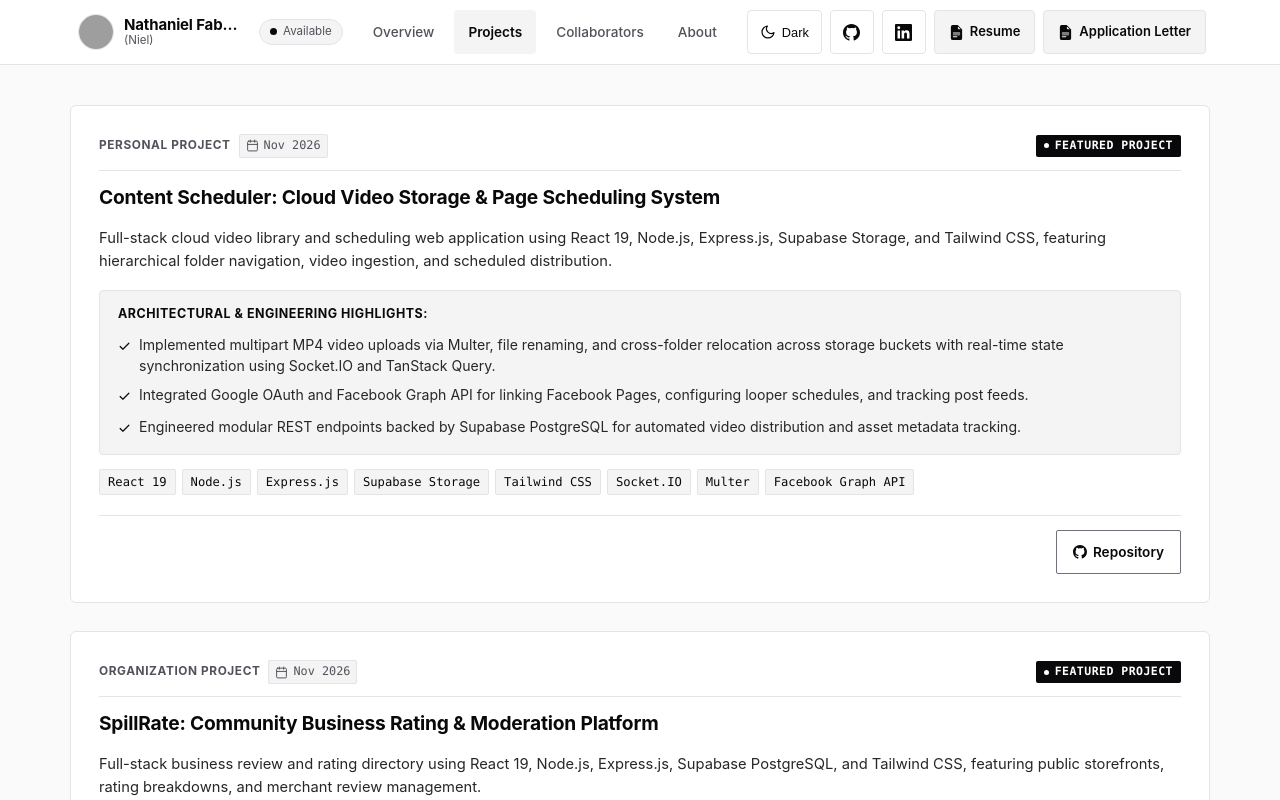
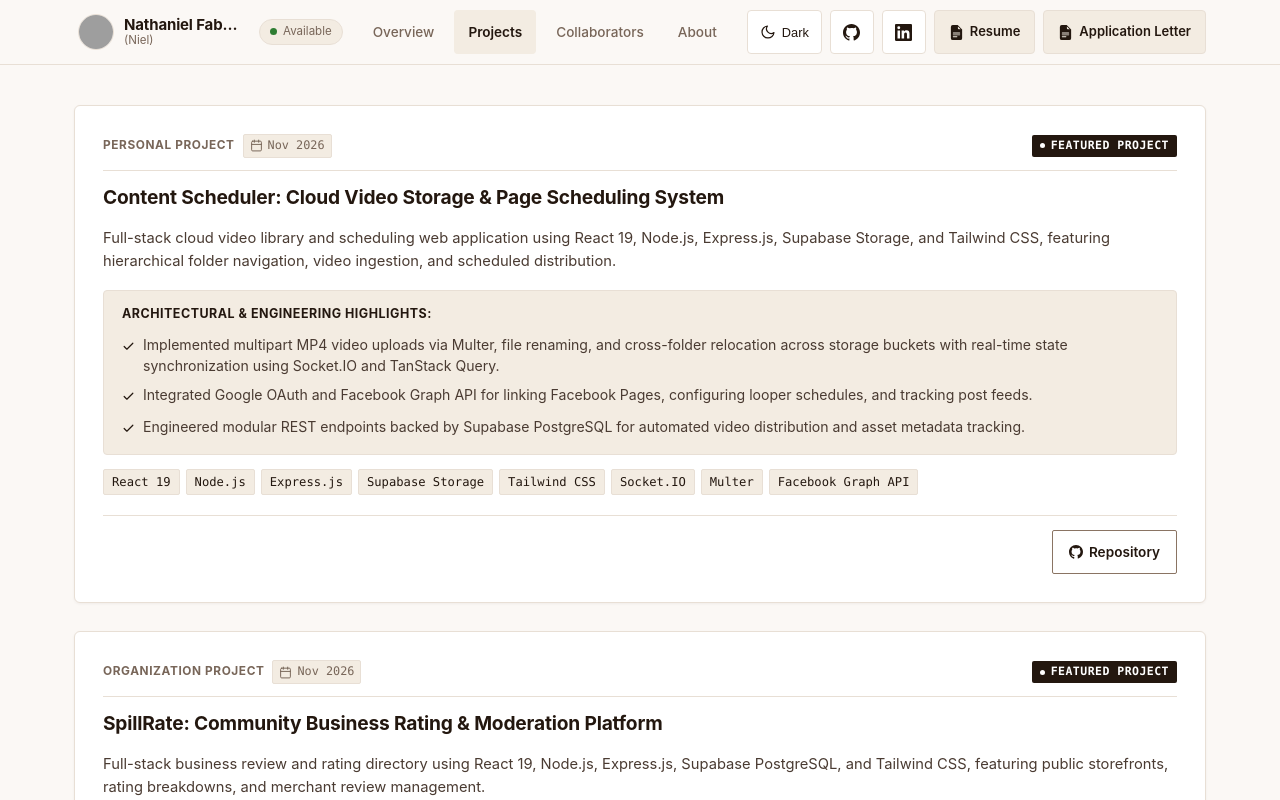
Before and after one commit to nathanielfaborada/nathanielfaborada.github.io, a React (Vite) app: page /projects in a window 1280 px wide. Shown: the top 800 px of the page. Built offline with nearby package versions, Linux system fonts and the light colour scheme; grey boxes are pictures that could not be loaded.

Commit message:
style: update global design system tokens and warm coffee palette

```diff
--- a/src/style/global.css
+++ b/src/style/global.css
@@ -1,34 +1,38 @@
 :root {
-    /* Pure Minimal Monochrome (Light Mode) */
-    --bg-canvas: #FAFAFA;
+    /* Warm Coffee & Roasted Bean (Light Mode) */
+    --bg-canvas: #FBF8F5;
     --bg-surface: #FFFFFF;
-    --bg-surface-subtle: #F4F4F5;
-    --bg-surface-hover: #E4E4E7;
-    --bg-surface-active: #D4D4D8;
-    --bg-surface-inverse: #09090B;
-    --bg-nav-sticky: rgba(255, 255, 255, 0.95);
+    --bg-surface-subtle: #F3ECE2;
+    --bg-surface-hover: #E9DFCF;
+    --bg-surface-active: #DECFC0;
+    --bg-surface-inverse: #23170F;
+    --bg-nav-sticky: rgba(251, 248, 245, 0.95);
 
-    --text-primary: #09090B;
-    --text-secondary: #27272A;
-    --text-muted: #52525B;
+    --text-primary: #23170F;
+    --text-secondary: #4A3B32;
+    --text-muted: #786659;
     --text-on-accent: #FFFFFF;
 
-    --accent-primary: #09090B;
-    --accent-hover: #27272A;
-    --accent-text: #09090B;
-    --accent-text-hover: #27272A;
-    --accent-subtle: #F4F4F5;
-    --accent-subtle-text: #09090B;
-    --accent-border: #09090B;
+    --accent-primary: #9E5727;
+    --accent-hover: #83451B;
+    --accent-text: #9E5727;
+    --accent-text-hover: #83451B;
+    --accent-subtle: #F3ECE2;
+    --accent-subtle-text: #23170F;
+    --accent-border: #9E5727;
 
-    --border-subtle: #E4E4E7;
-    --border-strong: #D4D4D8;
-    --border-interactive: #71717A;
-    --focus-ring: #09090B;
+    --border-subtle: #E8DFD5;
+    --border-strong: #D5C6B7;
+    --border-interactive: #8A7463;
+    --focus-ring: #9E5727;
 
-    --status-online: #09090B;
-    --shadow-card: none;
-    --shadow-elevated: 0 4px 16px rgba(0, 0, 0, 0.08);
+    --status-online: #2E7D32;
+    --bg-overlay: rgba(35, 23, 15, 0.92);
+    --bg-overlay-control: rgba(35, 23, 15, 0.78);
+    --text-on-overlay: #F8F3EC;
+    --border-overlay: rgba(248, 243, 236, 0.25);
+    --shadow-card: 0 1px 3px rgba(35, 23, 15, 0.05);
+    --shadow-elevated: 0 4px 16px rgba(35, 23, 15, 0.08);
 
     --font-sans: -apple-system, BlinkMacSystemFont, 'Segoe UI', Roboto, Helvetica, Arial, sans-serif;
     --font-mono: 'JetBrains Mono', 'Fira Code', Consolas, monospace;
@@ -61,34 +65,38 @@
 }
 
 [data-theme="dark"] {
-    /* Pure Minimal Monochrome (Dark Mode) */
-    --bg-canvas: #09090B;
-    --bg-surface: #121214;
-    --bg-surface-subtle: #18181B;
-    --bg-surface-hover: #27272A;
-    --bg-surface-active: #3F3F46;
-    --bg-surface-inverse: #FAFAFA;
-    --bg-nav-sticky: rgba(18, 18, 20, 0.95);
+    /* Warm Coffee & Roasted Bean (Dark Mode) */
+    --bg-canvas: #130E0B;
+    --bg-surface: #1C1612;
+    --bg-surface-subtle: #261E19;
+    --bg-surface-hover: #332922;
+    --bg-surface-active: #44372E;
+    --bg-surface-inverse: #F8F3EC;
+    --bg-nav-sticky: rgba(28, 22, 18, 0.95);
 
-    --text-primary: #FAFAFA;
-    --text-secondary: #E4E4E7;
-    --text-muted: #A1A1AA;
-    --text-on-accent: #09090B;
+    --text-primary: #F8F3EC;
+    --text-secondary: #D7CCC0;
+    --text-muted: #A49486;
+    --text-on-accent: #130E0B;
 
-    --accent-primary: #FAFAFA;
-    --accent-hover: #E4E4E7;
-    --accent-text: #FAFAFA;
-    --accent-text-hover: #E4E4E7;
-    --accent-subtle: #18181B;
-    --accent-subtle-text: #FAFAFA;
-    --accent-border: #FAFAFA;
+    --accent-primary: #D98A4F;
+    --accent-hover: #E5A169;
+    --accent-text: #D98A4F;
+    --accent-text-hover: #E5A169;
+    --accent-subtle: #261E19;
+    --accent-subtle-text: #F8F3EC;
+    --accent-border: #D98A4F;
 
-    --border-subtle: #27272A;
-    --border-strong: #3F3F46;
-    --border-interactive: #71717A;
-    --focus-ring: #FAFAFA;
+    --border-subtle: #312720;
+    --border-strong: #483930;
+    --border-interactive: #8C7769;
+    --focus-ring: #D98A4F;
 
-    --status-online: #FAFAFA;
+    --status-online: #4ADE80;
+    --bg-overlay: rgba(19, 14, 11, 0.94);
+    --bg-overlay-control: rgba(28, 22, 18, 0.85);
+    --text-on-overlay: #F8F3EC;
+    --border-overlay: rgba(248, 243, 236, 0.2);
     --shadow-card: none;
     --shadow-elevated: 0 4px 16px rgba(0, 0, 0, 0.6);
 }
@@ -105,6 +113,7 @@ html {
     font-size: 16px;
     scroll-behavior: smooth;
     -webkit-text-size-adjust: 100%;
+    overflow-x: hidden;
 }
 
 body {
@@ -116,6 +125,8 @@ body {
     -webkit-font-smoothing: antialiased;
     -moz-osx-font-smoothing: grayscale;
     transition: background-color 0.2s ease, color 0.2s ease;
+    overflow-x: hidden;
+    width: 100%;
 }
 
 /* Universal accessible focus ring (R-32) */
@@ -132,102 +143,19 @@ body {
 .app-container {
     max-width: 1180px;
     margin: 0 auto;
-    padding: 0 20px;
+    padding: 0 24px;
     width: 100%;
     box-sizing: border-box;
 }
 
-/* Desktop layout (>= 1025px): 340px sticky sidebar + fluid content */
-.page-layout {
-    display: grid;
-    grid-template-columns: 320px minmax(0, 1fr);
-    gap: 24px;
-    width: 100%;
-    margin: 0 0 60px;
-    padding: 0;
-    align-items: start;
-}
-
-.sidebar {
-    display: flex;
-    flex-direction: column;
-    gap: 16px;
-    position: sticky;
-    top: 68px;
-    min-width: 0;
-}
-
-.main-content {
-    display: flex;
-    flex-direction: column;
-    gap: 16px;
-    min-width: 0;
-    width: 100%;
-}
-
-/* Responsive visibility helpers */
-.compact-only {
-    display: none;
-}
-
-.desktop-only {
-    display: block;
-}
-
-/* Tablet & Compact Laptop (641px - 1024px) */
-@media (max-width: 1024px) and (min-width: 641px) {
+@media (max-width: 768px) {
     .app-container {
-        padding: 0 16px;
-    }
-
-    .compact-only {
-        display: block;
-    }
-
-    .desktop-only {
-        display: none;
-    }
-
-    .page-layout {
-        grid-template-columns: 1fr;
-        gap: 16px;
-        margin: 0 0 48px;
-    }
-
-    .sidebar {
-        display: grid;
-        grid-template-columns: repeat(2, minmax(0, 1fr));
-        gap: 16px;
-        position: static;
-        top: auto;
+        padding: 0 20px;
     }
 }
 
-/* Mobile View (<= 640px) */
-@media (max-width: 640px) {
+@media (max-width: 480px) {
     .app-container {
-        padding: 0 12px;
-    }
-
-    .compact-only {
-        display: block;
-    }
-
-    .desktop-only {
-        display: none;
-    }
-
-    .page-layout {
-        grid-template-columns: 1fr;
-        gap: 12px;
-        margin: 0 0 40px;
-    }
-
-    .sidebar {
-        display: flex;
-        flex-direction: column;
-        gap: 12px;
-        position: static;
-        top: auto;
+        padding: 0 14px;
     }
 }
```
